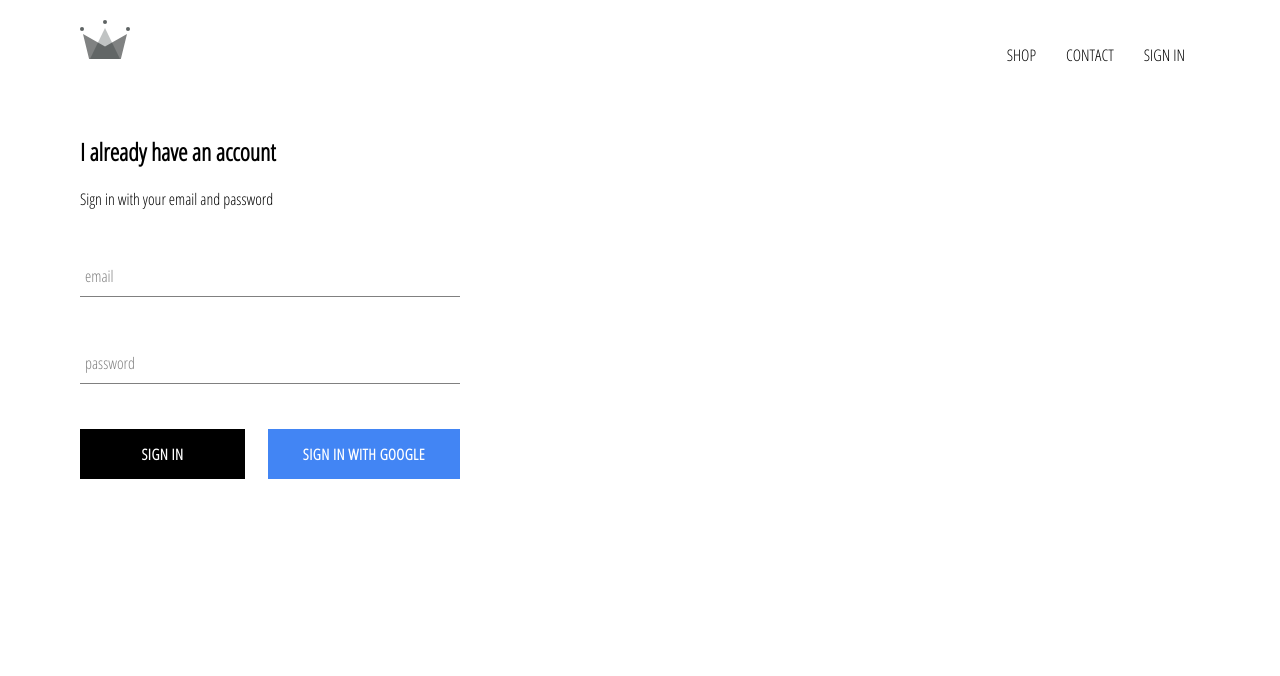
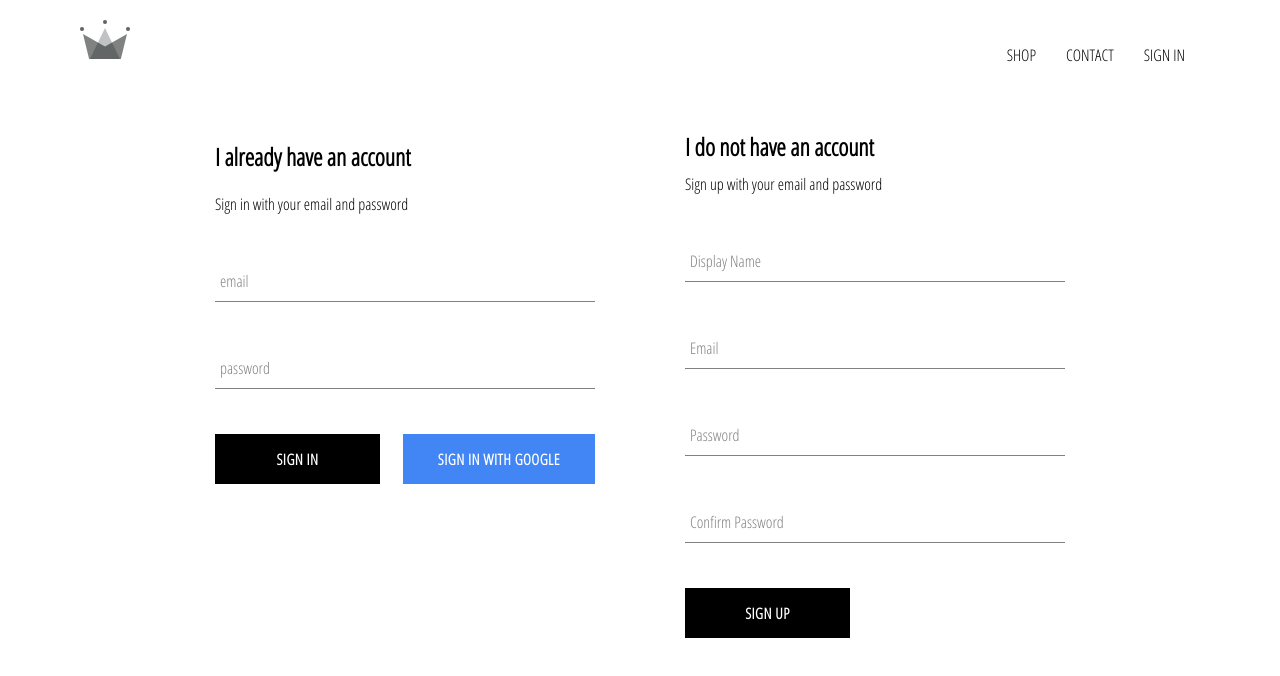
Before and after one commit to dontrellthedeveloper/React-Firebase-Ecommerce-Practice, a React (Create React App) app: page /signin in a window 1280 px wide. Shown: the top 676 px of the page. Built offline with nearby package versions, Linux system fonts and the light colour scheme; no server answers.

Commit message:
added the ability to sign up with email and password

```diff
--- a/src/components/sign-in-and-sign-up/sign-in-and-sign-up.component.jsx
+++ b/src/components/sign-in-and-sign-up/sign-in-and-sign-up.component.jsx
@@ -1,12 +1,14 @@
 import React from 'react';
 
 import SignIn from "../sign-in/sign-in.component";
+import SignUp from "../sign-up/sign-up.component";
 
 import './sign-in-and-sign-up.styles.scss';
 
 const SignInAndSignUpPage = () => (
   <div className='sign-in-and-sign-up'>
       <SignIn/>
+      <SignUp/>
   </div>
 );
 
--- a/src/components/sign-in-and-sign-up/sign-in-and-sign-up.styles.scss
+++ b/src/components/sign-in-and-sign-up/sign-in-and-sign-up.styles.scss
@@ -0,0 +1,6 @@
+.sign-in-and-sign-up {
+  width: 850px;
+  display: flex;
+  justify-content: space-between;
+  margin: 30px auto;
+}
--- a/src/components/sign-up/sign-up.component.jsx
+++ b/src/components/sign-up/sign-up.component.jsx
@@ -54,7 +54,7 @@
 
 
     render() {
-
+        const {displayName, email, password, confirmPassword} = this.state;
 
         return(
             <div className='sign-up'>
```
